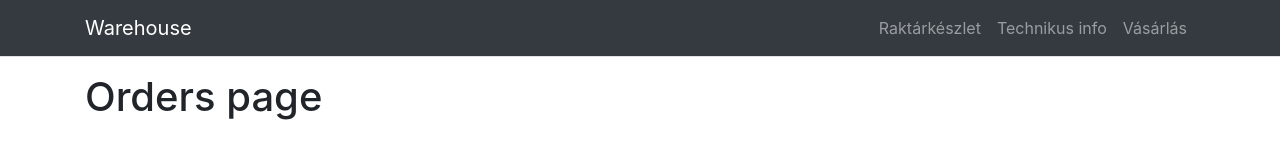
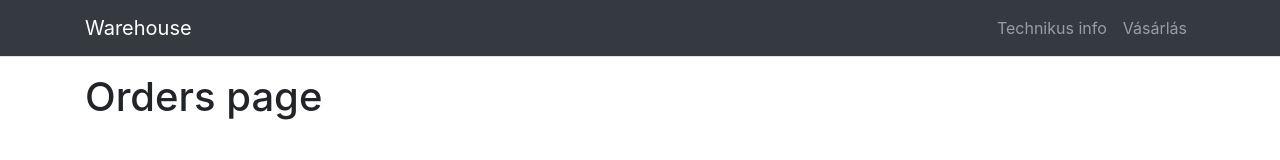
Before and after one commit to jbence1994/warehouse-ui, a React (Create React App) app: page /vasarlas in a window 1280 px wide. Shown: the top 160 px of the page. Built offline with nearby package versions, Linux system fonts and the light colour scheme.

Commit message:
Remove supplies page route from navbar

```diff
--- a/src/App.js
+++ b/src/App.js
@@ -29,7 +29,6 @@ const App = () => {
         title={APPLICATION_NAME}
         homeRoute={SUPPLIES_PAGE.path}
         routes={[
-          { name: SUPPLIES_PAGE.name, path: SUPPLIES_PAGE.path },
           { name: TECHNICIANS_PAGE.name, path: TECHNICIANS_PAGE.path },
           { name: ORDERS_PAGE.name, path: ORDERS_PAGE.path },
         ]}
```
